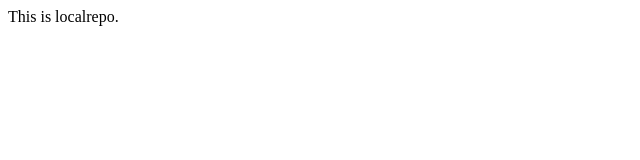
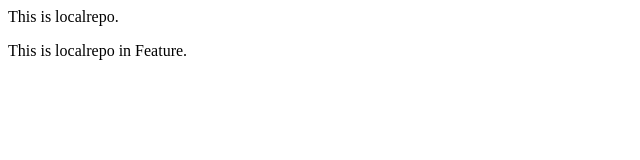
Before and after one commit to RohanBilgundi03/localrepo, a plain HTML site: page index.html in a window 1280 px wide. Shown: the whole page, without its empty margins (0-640 px from the left). Drawn offline with Linux system fonts and the light colour scheme.

Commit message:
Added brach

```diff
--- a/index.html
+++ b/index.html
@@ -1,3 +1,7 @@
 <p>
     This is localrepo.
 </p>
+
+<p>
+    This is localrepo in Feature.
+</p>
```
